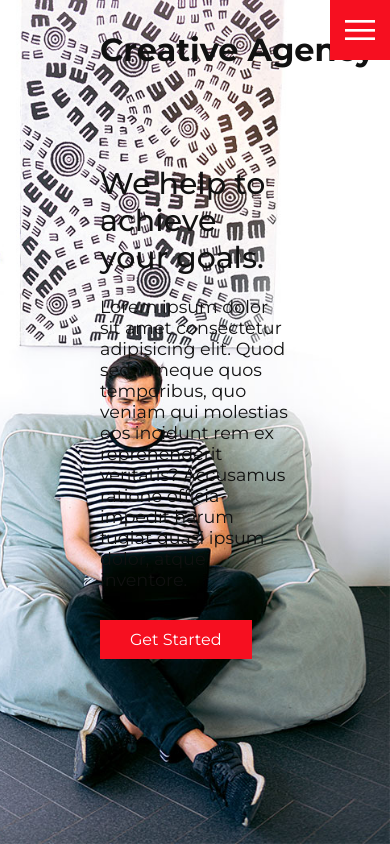
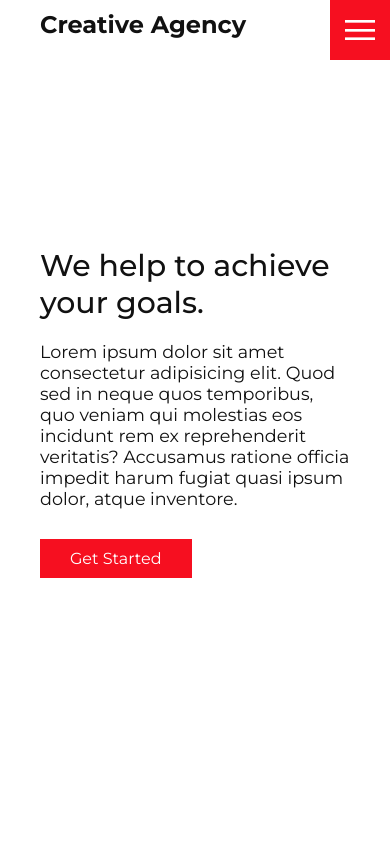
Before and after one commit to georgediiorio/home-page, a plain HTML site: page index.html in a window 390 px wide. Drawn offline with Linux system fonts and the light colour scheme.

Commit message:
Added media queries.

```diff
--- a/css/main.css
+++ b/css/main.css
@@ -150,3 +150,21 @@ section {
 .btn:hover {
     transform: scale(.95);
 }
+
+
+@media(max-width: 1068px) {
+    .home-img {
+        display: none;
+    }
+    .logo {
+        top:10px;
+        left: 40px;
+        font-size: 1.5rem;
+    }
+    section{
+        padding: 100px 40px;
+    }
+    .nav ul li a {
+        font-size: 2rem;
+    }
+}
```
